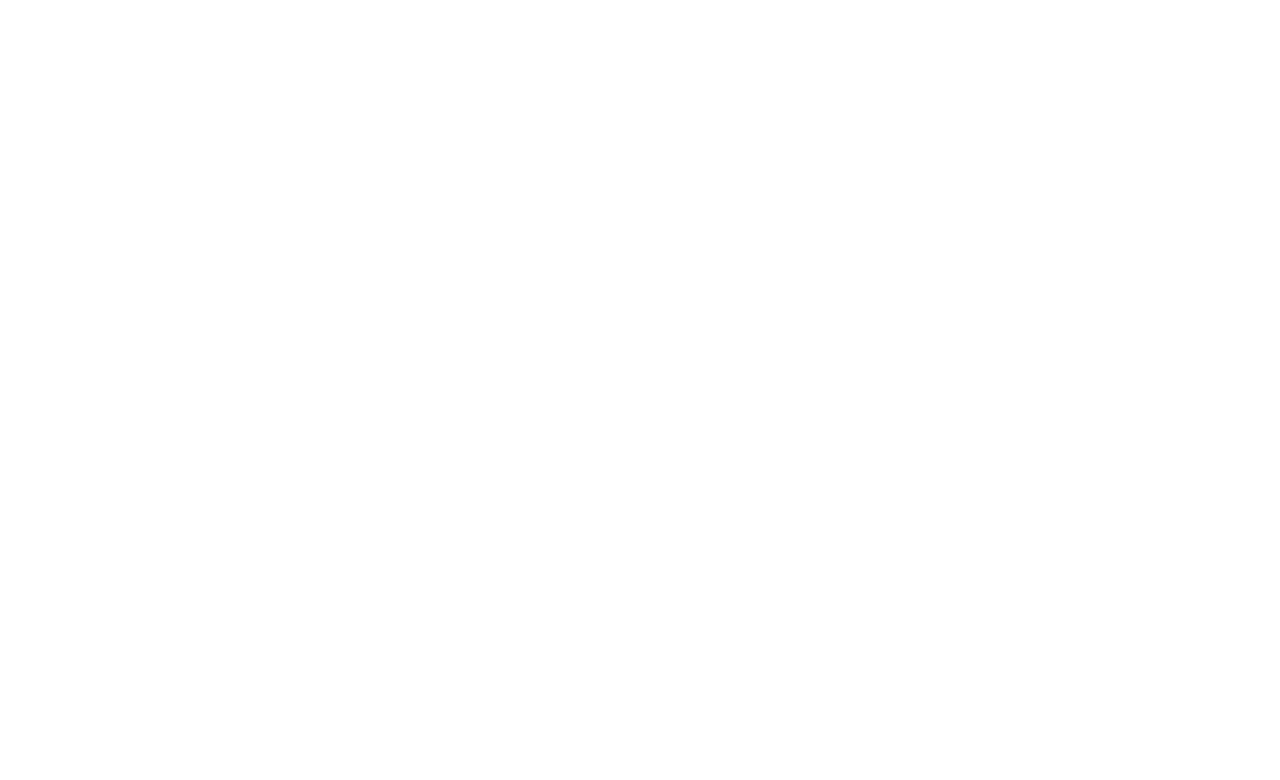
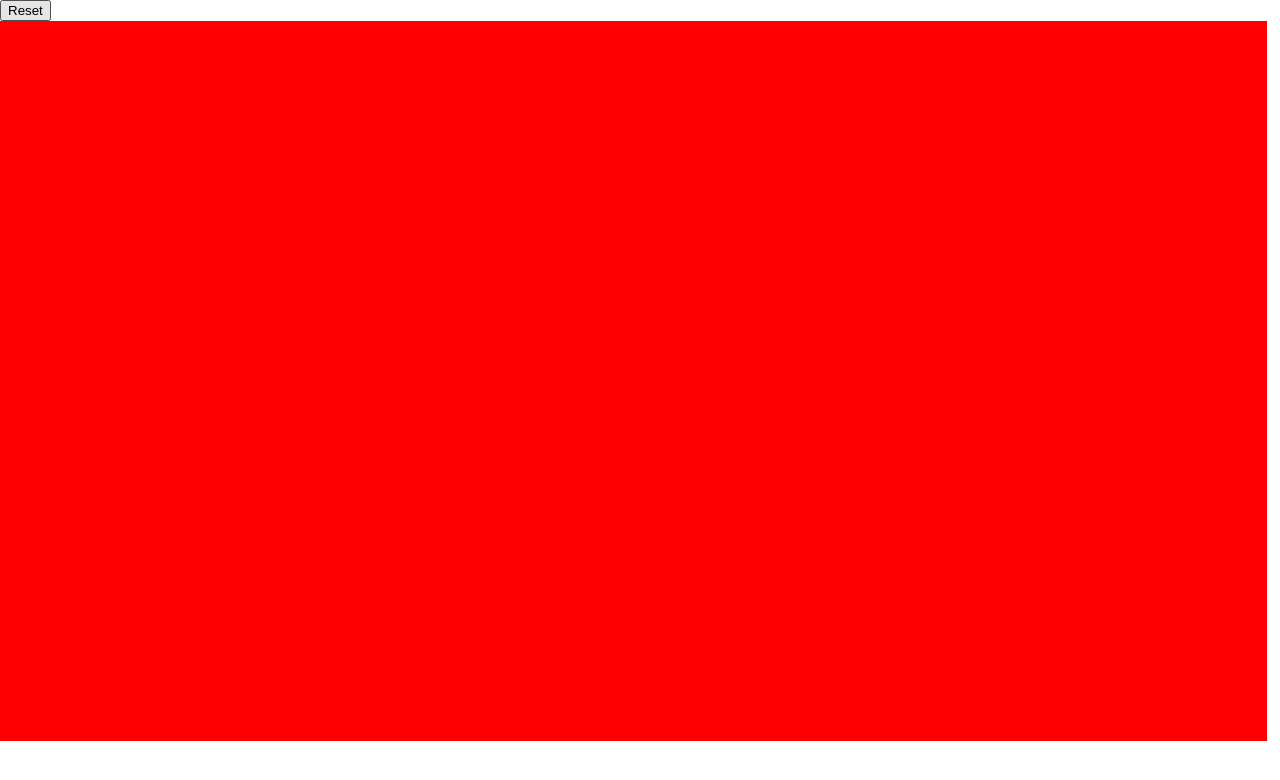
Before and after one commit to Zerossive/sketchpad, a plain HTML site: page index.html in a window 1280 px wide. Drawn offline with Linux system fonts and the light colour scheme.

Commit message:
Working Sketchpad

```diff
--- a/index.html
+++ b/index.html
@@ -6,10 +6,56 @@
         <link rel="stylesheet" href="stylesheet.css">
     </head>
     <body>
-
+        <div id="drawSpace"></div>
 
         <script>
+            let resolution = 2;
+            document.body.style.margin = "0px";
+            const bt = document.createElement("button");
+            bt.width = "100px";
+            bt.height = "50px";
+            bt.textContent = "Reset";
+            bt.addEventListener("click", createGridPrompt);
+            document.body.append(bt);
+            createGrid(resolution);
 
+            function changeColor (e) {
+                //if(e.target.className !== "boxSquare") return;
+                e.target.style.backgroundColor = "black";
+                //console.log(e.target);
+            };
+
+            function createGridPrompt() {
+                let size = prompt("#:", "2");
+                createGrid(size);
+            };
+
+            function createGrid(resolution) {
+                let elements = document.getElementsByClassName('boxSquare');
+                while(elements.length > 0) {
+                    elements[0].parentNode.removeChild(elements[0]);
+                }
+
+                for (let rows = 0; rows < resolution; rows++) {
+                    const row = document.createElement("div");
+                    row.className = "row";
+                    row.style.clear = "both";
+                    for (let columns = 0; columns < resolution; columns++) {
+                        const box = document.createElement("div");
+                        box.className = "boxSquare";
+                        box.style.backgroundColor = "red";
+                        box.style.width = "calc(99vw/" + resolution + ")";
+                        box.style.height = "calc(90vh/" + resolution + ")";
+                        box.style.float = "left";
+                        box.style.margin = "0px";
+                        box.id = "box" + rows + columns;
+                        row.appendChild(box);
+                    };
+                    document.body.append(row);
+                };
+                const boxes = document.querySelectorAll('.boxSquare');
+                boxes.forEach(box => box.addEventListener('mouseover', changeColor));
+            }
         </script>
     </body>
 </html>
```
